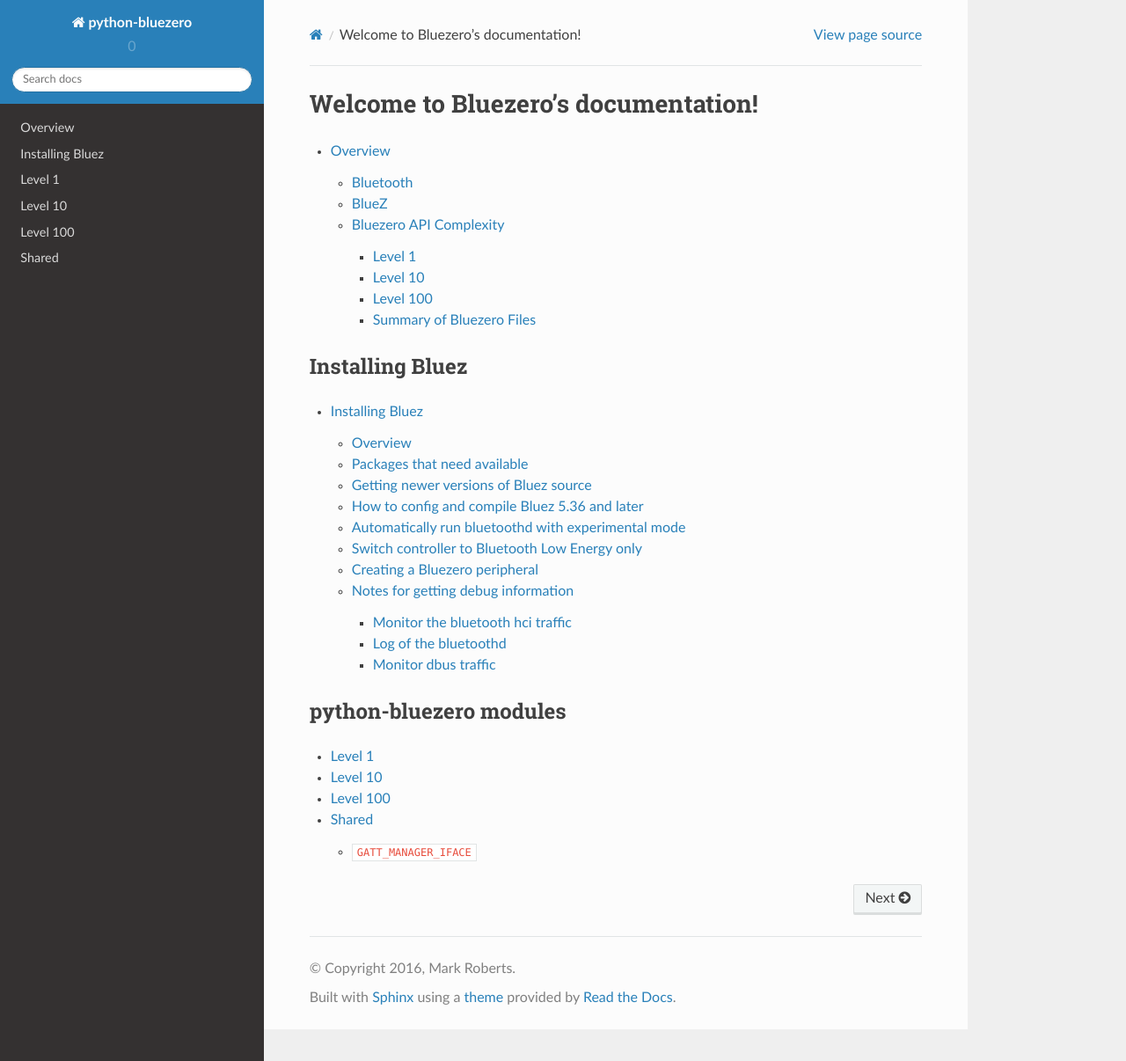
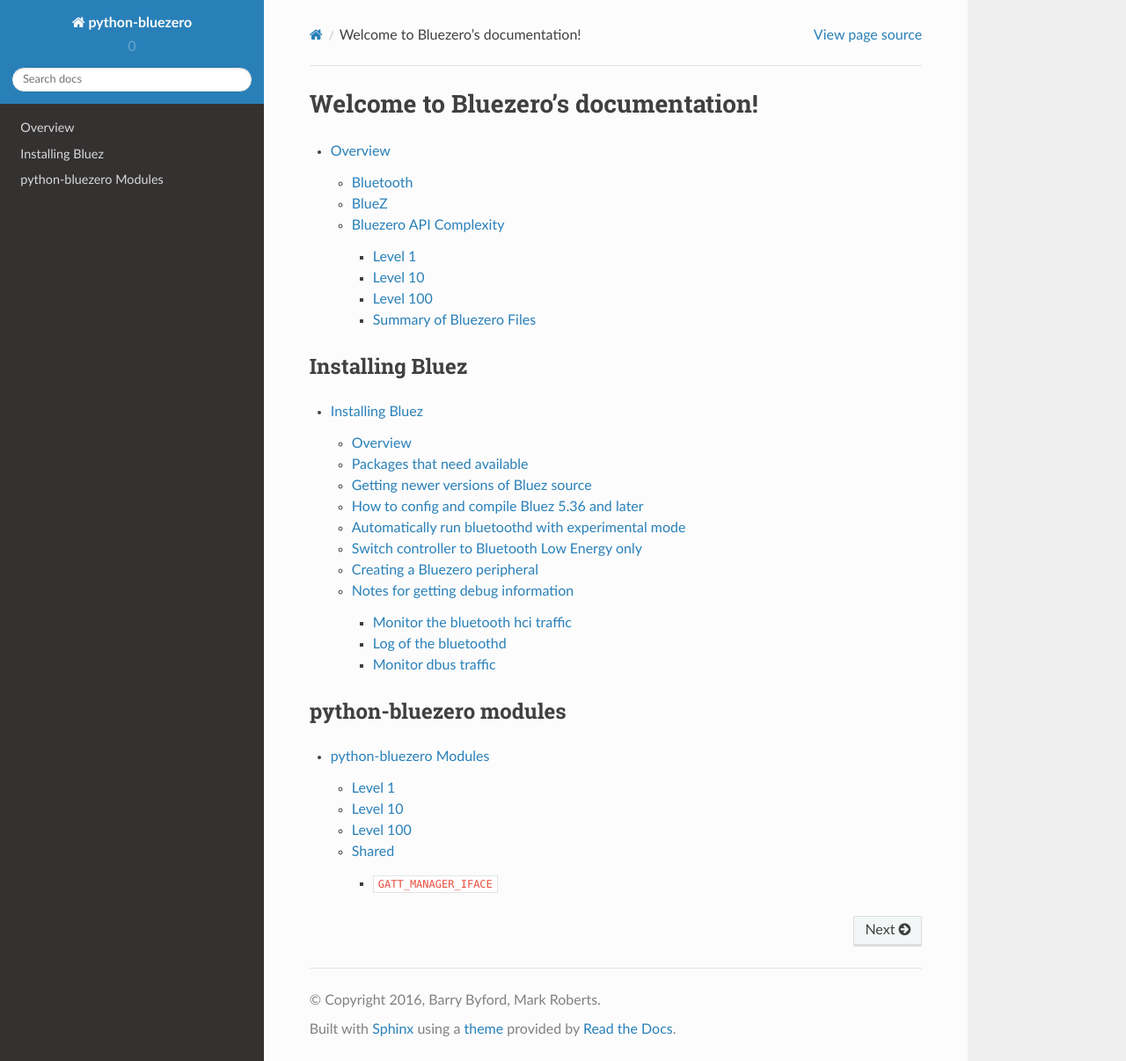
Before and after one commit to ukBaz/python-bluezero, a Sphinx documentation site: the page built from docs/index.rst, in a window 1280 px wide and 1206 px high. Shown: the whole window at 88% size. Built offline with Sphinx 7.4.7 and the Read the Docs theme 2.0.0, drawn with Linux system fonts in a browser that asks for light colours.

Commit message:
Update to top level page layout and author names.

```diff
--- /dev/null
+++ b/docs/api_modules.rst
@@ -0,0 +1,11 @@
+=======================
+python-bluezero Modules
+=======================
+
+.. toctree::
+   :maxdepth: 2
+
+   level1
+   level10
+   level100
+   shared
--- a/docs/conf.py
+++ b/docs/conf.py
@@ -47,8 +47,8 @@
 
 # General information about the project.
 project = u'python-bluezero'
-copyright = u'2016, Mark Roberts'
-author = u'Mark Roberts'
+copyright = u'2016, Barry Byford, Mark Roberts'
+author = u'Barry Byford, Mark Roberts'
 
 # The version info for the project you're documenting, acts as replacement for
 # |version| and |release|, also used in various other places throughout the
@@ -226,7 +226,7 @@
 #  author, documentclass [howto, manual, or own class]).
 latex_documents = [
     (master_doc, 'python-bluezero.tex', u'python-bluezero Documentation',
-     u'Mark Roberts', 'manual'),
+     u'Barry Byford, Mark Roberts', 'manual'),
 ]
 
 # The name of an image file (relative to this directory) to place at the top of
@@ -270,7 +270,7 @@
 #  dir menu entry, description, category)
 texinfo_documents = [
     (master_doc, 'python-bluezero', u'python-bluezero Documentation',
-     author, 'python-bluezero', 'One line description of project.',
+     author, 'python-bluezero', 'Simple Python BLE API.',
      'Miscellaneous'),
 ]
 
--- a/docs/index.rst
+++ b/docs/index.rst
@@ -19,9 +19,4 @@
 ***********************
 
 .. toctree::
-   :maxdepth: 2
-
-   level1
-   level10
-   level100
-   shared
+   api_modules
```
